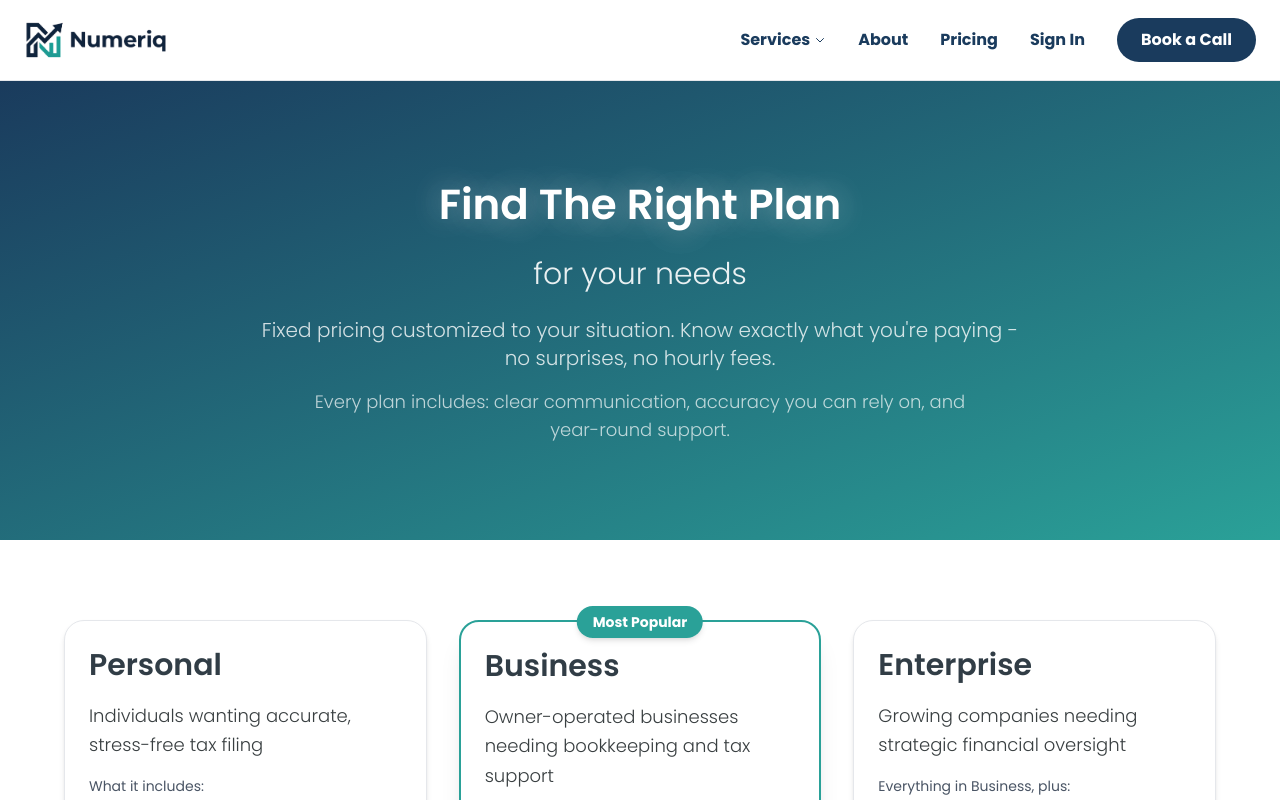
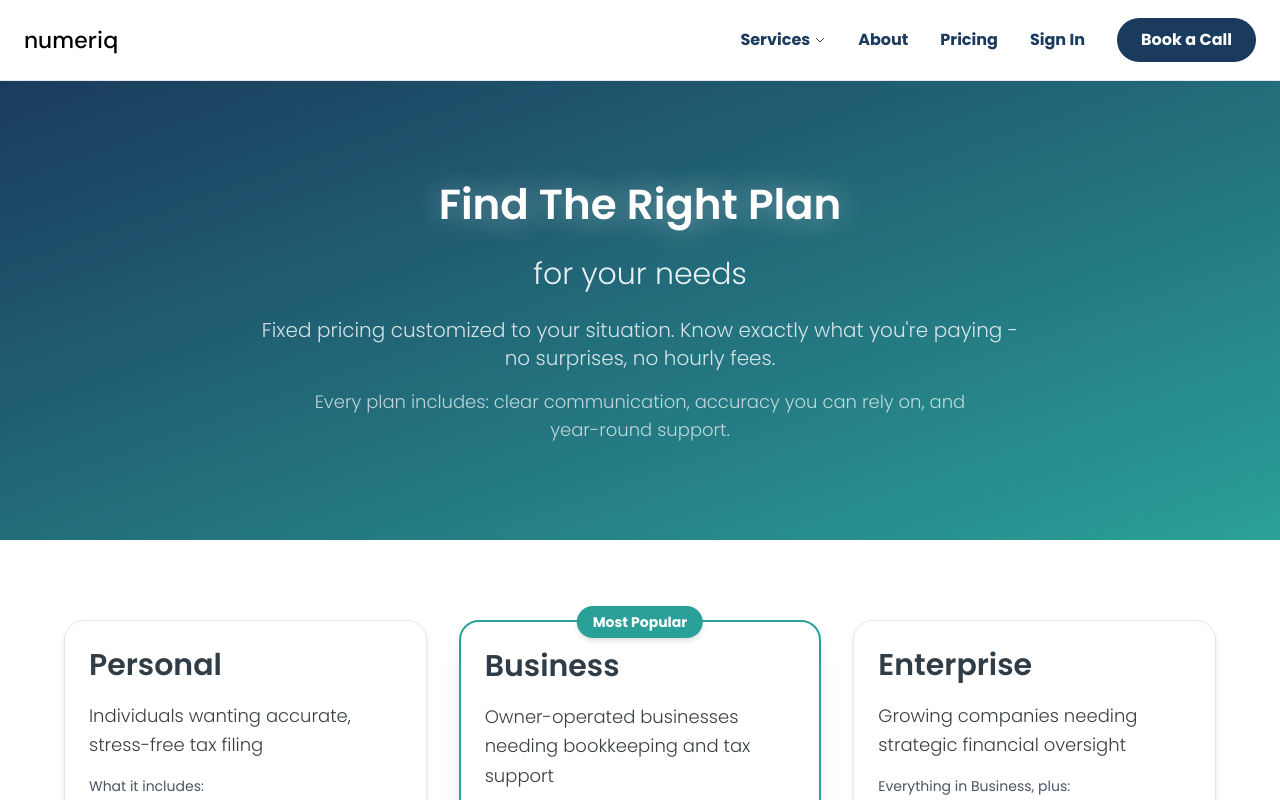
Before and after one commit to BenjaminBlois/website, a Next.js app: page /pricing in a window 1280 px wide. Shown: the top 800 px of the page. Built offline with nearby package versions, Linux system fonts and the light colour scheme.

Commit message:
Fix copy: reorder sections, remove extra subtitle, fix business type names, logo to DM Sans text, lowercase 'made'

```diff
--- a/app/components/Footer.tsx
+++ b/app/components/Footer.tsx
@@ -12,8 +12,8 @@ export default function Footer() {
         <div className="grid grid-cols-1 md:grid-cols-2 lg:grid-cols-4 gap-8 mb-8">
           {/* Logo and Badges */}
           <div className="flex flex-col gap-4">
-            <Link href="/" className="no-underline mb-4">
-              <img src="/logo.png" alt="Numeriq" className="h-8 w-auto brightness-0 invert" />
+            <Link href="/" className="no-underline mb-4" style={{ fontFamily: "'DM Sans', sans-serif", fontWeight: 500, fontSize: '1.5rem', color: '#ffffff', textDecoration: 'none' }}>
+              numeriq
             </Link>
             <div className="flex gap-4">
               <Image
--- a/app/components/Hero.tsx
+++ b/app/components/Hero.tsx
@@ -10,7 +10,7 @@ export default function Hero() {
           {/* Text Content */}
           <div className="flex-1 w-full lg:w-auto">
             <h1 className="text-3xl md:text-4xl lg:text-5xl xl:text-6xl font-semibold text-[#313d46] mb-6 leading-tight">
-              Tax and Accounting Made Simple
+              Tax and Accounting made Simple
             </h1>
             <p className="text-lg md:text-xl lg:text-2xl text-[#393f41] mb-8 leading-relaxed">
               Tax preparation and accounting services for individuals and businesses who want clarity, accuracy, and maximize peace of mind.
--- a/app/components/IndustriesPreview.tsx
+++ b/app/components/IndustriesPreview.tsx
@@ -5,11 +5,11 @@ export default function IndustriesPreview() {
     { name: 'Service-based businesses', icon: 'handshake' },
     { name: 'Ecommerce & online brands', icon: 'cart' },
     { name: 'Agencies & consultants', icon: 'chat' },
-    { name: 'Construction & trade', icon: 'tools' },
+    { name: 'Construction & trade businesses', icon: 'tools' },
     { name: 'Product-based businesses', icon: 'package' },
-    { name: 'Startups & high-growth', icon: 'rocket' },
+    { name: 'Startups & high-growth companies', icon: 'rocket' },
     { name: 'Owner-operated businesses', icon: 'person' },
-    { name: 'Multi-entity companies', icon: 'buildings' },
+    { name: 'Multi-entity & complex companies', icon: 'buildings' },
   ];
 
   const renderIcon = (icon: string) => {
--- a/app/components/Navigation.tsx
+++ b/app/components/Navigation.tsx
@@ -11,8 +11,8 @@ export default function Navigation() {
       <div className="container mx-auto px-4 sm:px-6 lg:px-8">
         <div className="flex items-center justify-between h-16 lg:h-20">
           {/* Logo */}
-          <Link href="/" className="no-underline">
-            <img src="/logo.png" alt="Numeriq" className="h-8 md:h-10 w-auto" />
+          <Link href="/" className="no-underline" style={{ fontFamily: "'DM Sans', sans-serif", fontWeight: 500, fontSize: '1.5rem', color: '#000000', textDecoration: 'none' }}>
+            numeriq
           </Link>
 
           {/* Desktop Navigation */}
--- a/app/components/ServicesPreview.tsx
+++ b/app/components/ServicesPreview.tsx
@@ -70,9 +70,6 @@ export default function ServicesPreview() {
             >
               Why People Choose Numeriq
             </h2>
-            <p className="text-lg md:text-xl text-white/90 max-w-2xl mx-auto">
-              Numeriq Tax and Accounting provides comprehensive bookkeeping and controller services and a network of fractional CFOs.
-            </p>
           </div>
 
           {/* Vertical Stack */}
--- a/app/page.tsx
+++ b/app/page.tsx
@@ -15,8 +15,8 @@ export default function Home() {
       <Hero />
       <BuiltForYourBusiness />
       <ServicesPreview />
+      <HowWeWork />
       <IndustriesPreview />
-      <HowWeWork />
       <Testimonials />
       <CTASection />
       <Footer />
```
